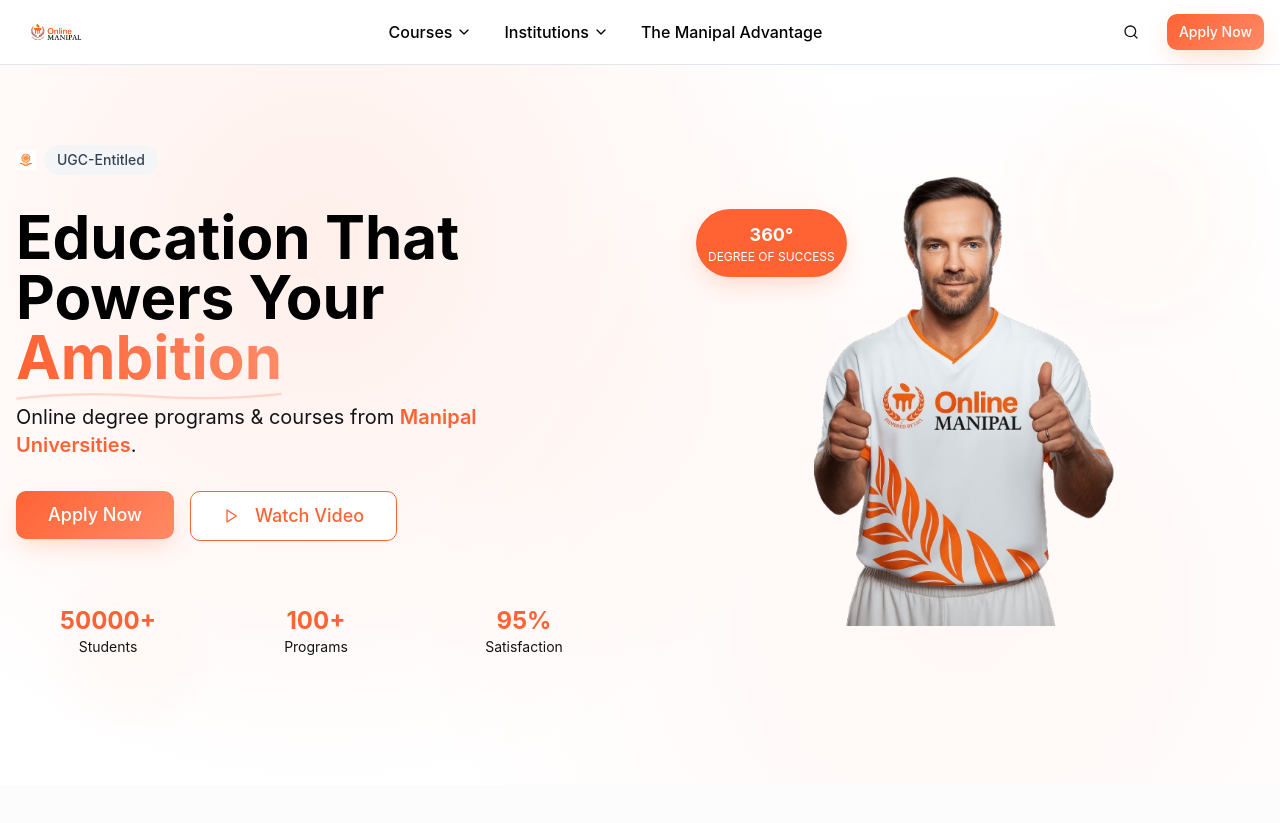
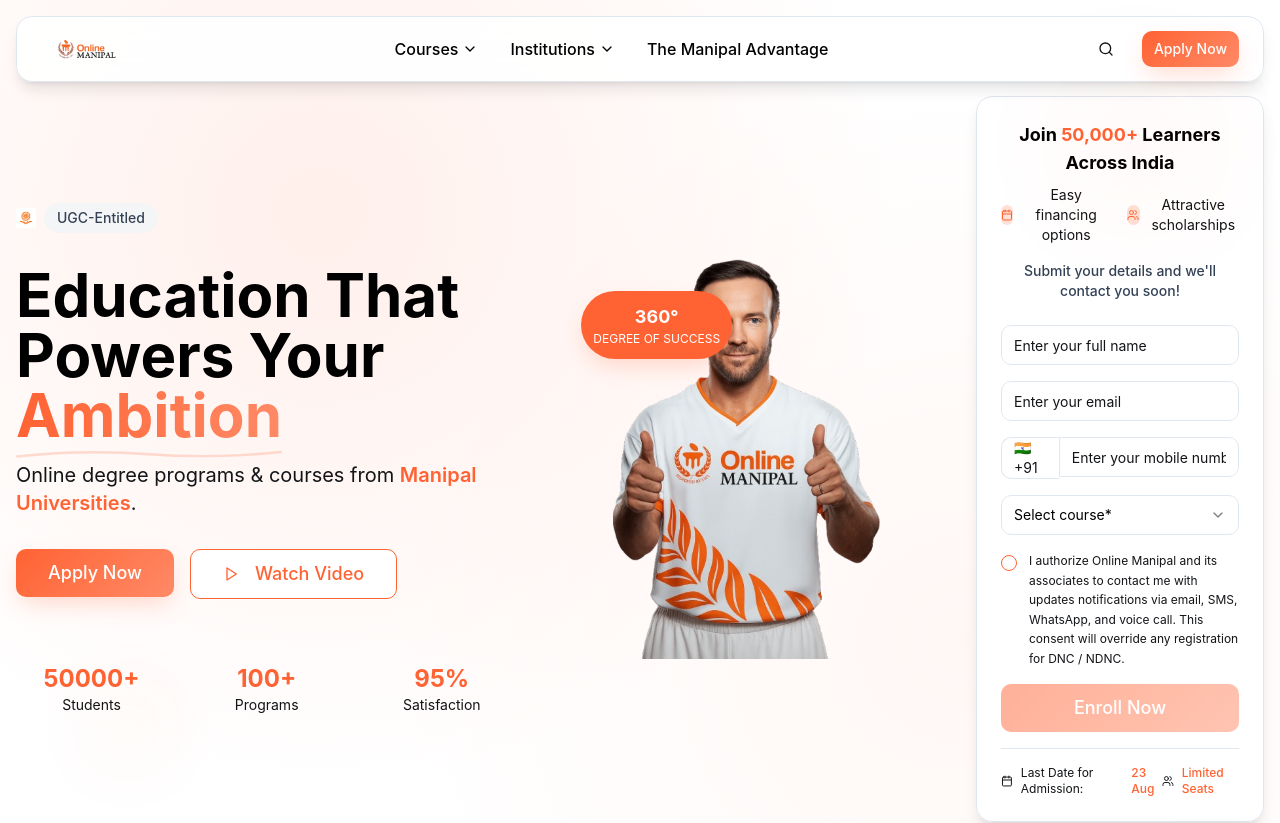
Before and after one commit to sahilpatel8055/muj_web, a React (Vite) app: page / in a window 1280 px wide. Shown: the top 823 px of the page. Built offline with nearby package versions, Linux system fonts and the light colour scheme; a web font is replaced by a local one.

Commit message:
Update header and hero section
- Implement floating header.
- Adjust logo size for better visibility.
- Reduce gaps in the hero section.
- Shift hero image to the left.
- Add a transparent and visible counseling form to the hero section.

```diff
--- /dev/null
+++ b/src/components/CounselingForm.tsx
@@ -0,0 +1,137 @@
+import { useState } from 'react';
+import { Button } from '@/components/ui/button';
+import { Input } from '@/components/ui/input';
+import { Select, SelectContent, SelectItem, SelectTrigger, SelectValue } from '@/components/ui/select';
+import { Checkbox } from '@/components/ui/checkbox';
+import { Calendar, Users } from 'lucide-react';
+
+const CounselingForm = () => {
+  const [formData, setFormData] = useState({
+    name: '',
+    email: '',
+    mobile: '',
+    course: '',
+    consent: false
+  });
+
+  const courses = [
+    'Online MBA',
+    'Online MCA',
+    'Online BBA',
+    'Online BCA',
+    'Online BCom',
+    'Online MCom'
+  ];
+
+  const handleSubmit = (e: React.FormEvent) => {
+    e.preventDefault();
+    console.log('Form submitted:', formData);
+  };
+
+  return (
+    <div className="bg-card/95 backdrop-blur-md border border-border rounded-2xl p-6 shadow-lg w-full max-w-md">
+      <div className="text-center mb-6">
+        <h3 className="text-lg font-bold text-foreground mb-2">
+          Join <span className="text-primary">50,000+</span> Learners Across India
+        </h3>
+        <div className="flex items-center justify-center gap-4 mb-4">
+          <div className="flex items-center gap-2 text-sm text-muted-foreground">
+            <div className="w-5 h-5 bg-primary/20 rounded-full flex items-center justify-center">
+              <Calendar className="w-3 h-3 text-primary" />
+            </div>
+            Easy financing options
+          </div>
+          <div className="flex items-center gap-2 text-sm text-muted-foreground">
+            <div className="w-5 h-5 bg-primary/20 rounded-full flex items-center justify-center">
+              <Users className="w-3 h-3 text-primary" />
+            </div>
+            Attractive scholarships
+          </div>
+        </div>
+        <p className="text-sm text-card-foreground font-medium">
+          Submit your details and we'll contact you soon!
+        </p>
+      </div>
+
+      <form onSubmit={handleSubmit} className="space-y-4">
+        <Input
+          type="text"
+          placeholder="Enter your full name"
+          value={formData.name}
+          onChange={(e) => setFormData({ ...formData, name: e.target.value })}
+          className="bg-background border-border focus:border-primary"
+          required
+        />
+
+        <Input
+          type="email"
+          placeholder="Enter your email"
+          value={formData.email}
+          onChange={(e) => setFormData({ ...formData, email: e.target.value })}
+          className="bg-background border-border focus:border-primary"
+          required
+        />
+
+        <div className="flex">
+          <div className="flex items-center bg-background border border-r-0 border-border rounded-l-md px-3">
+            <span className="text-sm text-muted-foreground">🇮🇳 +91</span>
+          </div>
+          <Input
+            type="tel"
+            placeholder="Enter your mobile number"
+            value={formData.mobile}
+            onChange={(e) => setFormData({ ...formData, mobile: e.target.value })}
+            className="bg-background border-border focus:border-primary rounded-l-none"
+            required
+          />
+        </div>
+
+        <Select value={formData.course} onValueChange={(value) => setFormData({ ...formData, course: value })}>
+          <SelectTrigger className="bg-background border-border focus:border-primary">
+            <SelectValue placeholder="Select course*" />
+          </SelectTrigger>
+          <SelectContent>
+            {courses.map((course) => (
+              <SelectItem key={course} value={course}>
+                {course}
+              </SelectItem>
+            ))}
+          </SelectContent>
+        </Select>
+
+        <div className="flex items-start space-x-3">
+          <Checkbox
+            id="consent"
+            checked={formData.consent}
+            onCheckedChange={(checked) => setFormData({ ...formData, consent: checked as boolean })}
+            className="mt-1"
+          />
+          <label htmlFor="consent" className="text-xs text-muted-foreground leading-relaxed">
+            I authorize Online Manipal and its associates to contact me with updates notifications via email, SMS, WhatsApp, and voice call. This consent will override any registration for DNC / NDNC.
+          </label>
+        </div>
+
+        <Button
+          type="submit"
+          className="w-full bg-gradient-primary hover:opacity-90 transition-smooth text-lg py-6"
+          disabled={!formData.consent}
+        >
+          Enroll Now
+        </Button>
+      </form>
+
+      <div className="flex items-center justify-between mt-4 pt-4 border-t border-border">
+        <div className="flex items-center gap-2 text-xs text-muted-foreground">
+          <Calendar className="w-4 h-4" />
+          Last Date for Admission: <span className="text-primary font-medium">23 Aug</span>
+        </div>
+        <div className="flex items-center gap-2 text-xs text-muted-foreground">
+          <Users className="w-4 h-4" />
+          <span className="text-primary font-medium">Limited Seats</span>
+        </div>
+      </div>
+    </div>
+  );
+};
+
+export default CounselingForm;
--- a/src/components/Header.tsx
+++ b/src/components/Header.tsx
@@ -37,15 +37,15 @@ const Header = () => {
   ];
 
   return (
-    <header className="sticky top-0 z-50 bg-background/95 backdrop-blur-md border-b border-border">
-      <div className="container mx-auto px-4">
+    <header className="fixed top-4 left-4 right-4 z-50 bg-background/90 backdrop-blur-lg border border-border rounded-2xl shadow-lg">
+      <div className="container mx-auto px-6">
         <div className="flex items-center justify-between h-16">
           {/* Logo */}
           <div className="flex items-center">
             <img
-              src="src/assets/muj_logo-removebg-preview.png"
+              src="/src/assets/muj_logo-removebg-preview.png"
               alt="Manipal University Jaipur"
-              className="h-14 w-auto"
+              className="h-16 w-auto"
             />
           </div>
 
--- a/src/components/HeroSection.tsx
+++ b/src/components/HeroSection.tsx
@@ -4,6 +4,7 @@ import { Award, Play } from 'lucide-react';
 import heroImage from '@/assets/ChatGPT_Image_Aug_22__2025__02_36_01_PM-removebg-preview.png';
 import ugcIcon from '@/assets/icons/ugc.png';
 import React, { useState, useEffect } from 'react';
+import CounselingForm from './CounselingForm';
 
 // New component for the counting animation
 const AnimatedNumber = ({ endValue, duration = 2000 }) => {
@@ -27,11 +28,11 @@ const AnimatedNumber = ({ endValue, duration = 2000 }) => {
 
 const HeroSection = () => {
   return (
-    <section className="relative min-h-[90vh] flex hero-pattern overflow-hidden">
-      <div className="container mx-auto px-4 pt-14">
-        <div className="grid lg:grid-cols-2 gap-12 items-center lg:h-[70vh]">
+    <section className="relative min-h-[85vh] flex hero-pattern overflow-hidden pt-24 pb-8">
+      <div className="container mx-auto px-4">
+        <div className="grid lg:grid-cols-12 gap-8 items-center">
           {/* Left Content */}
-          <div className="space-y-8">
+          <div className="lg:col-span-5 space-y-8">
             {/* UGC Badge */}
             <div className="flex items-center space-x-2">
               <img src={ugcIcon} alt="UGC Entitled" className="w-5 h-5" />
@@ -110,13 +111,13 @@ const HeroSection = () => {
             </div>
           </div>
 
-          {/* Right Image */}
-          <div className="relative flex justify-center items-center lg:h-[80%]">
-            <div className="relative w-full lg:h-full flex items-center justify-center">
+          {/* Center Image */}
+          <div className="lg:col-span-4 relative flex justify-center items-center">
+            <div className="relative w-full flex items-center justify-center">
               <img
                 src={heroImage}
                 alt="Successful student giving thumbs up"
-                className="w-full h-auto object-contain rounded-2xl lg:h-[450px] lg:w-auto"
+                className="w-full h-auto object-contain rounded-2xl lg:h-[400px] lg:w-auto"
               />
 
               {/* Floating Badge */}
@@ -127,6 +128,11 @@ const HeroSection = () => {
                 </div>
               </div>
             </div>
+          </div>
+
+          {/* Right Counseling Form */}
+          <div className="lg:col-span-3 flex justify-center items-start">
+            <CounselingForm />
           </div>
         </div>
       </div>
```
